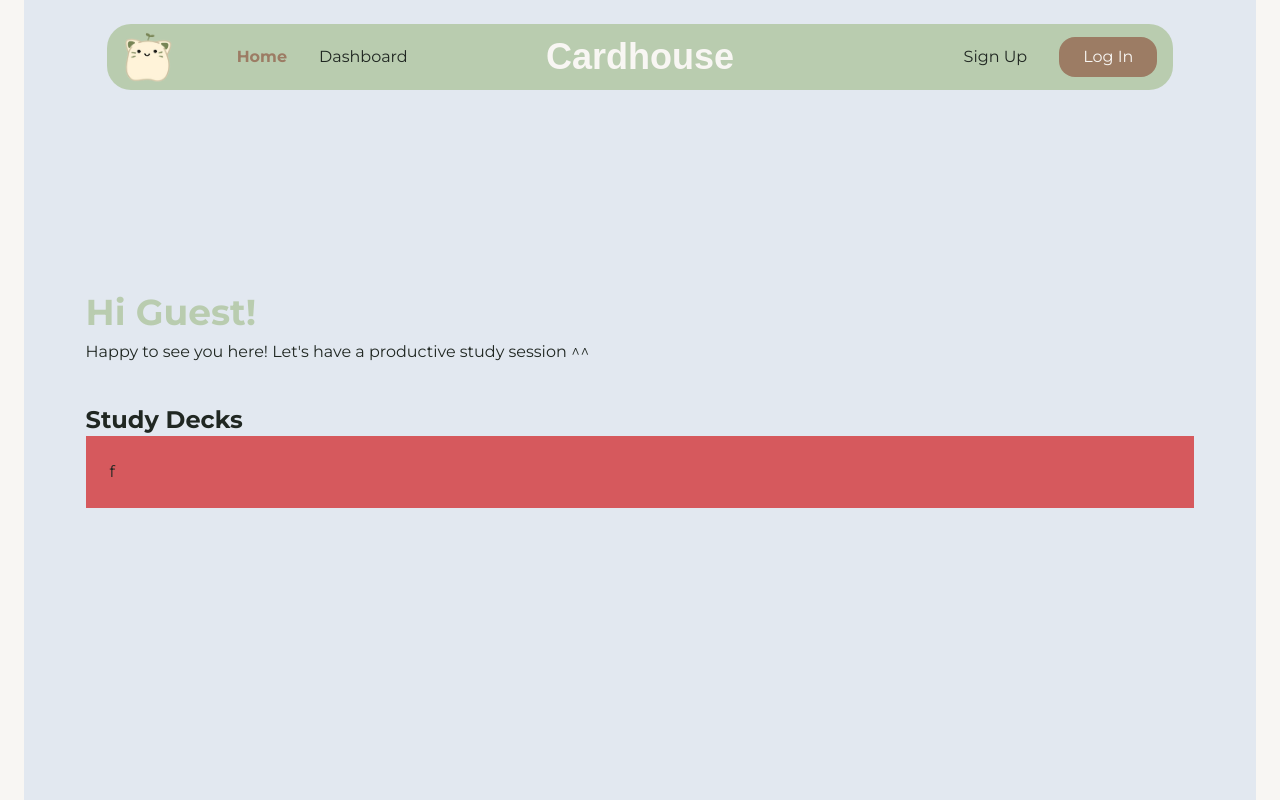
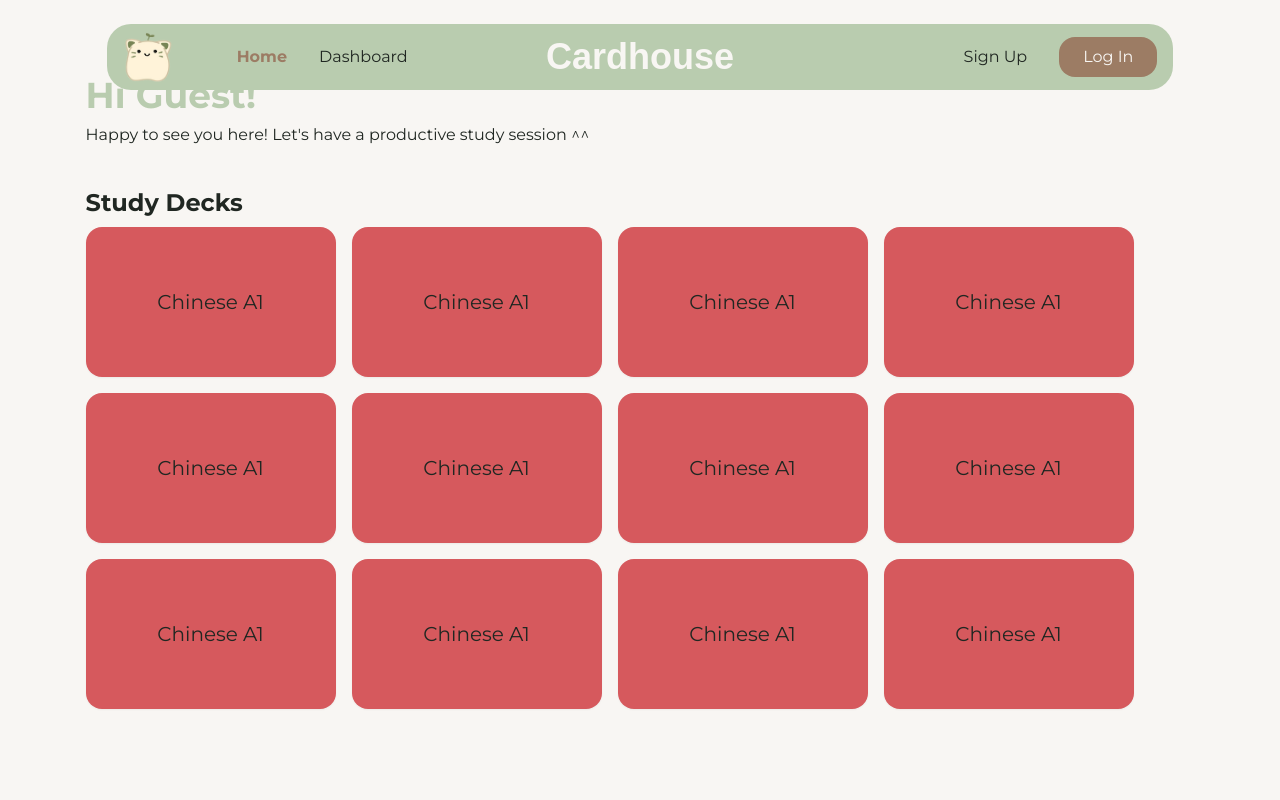
Before and after one commit to phmkhali/Cardhouse, a React (Vite) app in the folder cardhouse/: page /dashboard in a window 1280 px wide. Built offline with nearby package versions, Linux system fonts and the light colour scheme; no server answers; a web font is replaced by a local one.

Commit message:
Deck Tile layout

```diff
--- /dev/null
+++ b/cardhouse/src/scenes/dashboard/DeckTile.tsx
@@ -0,0 +1,15 @@
+import React from 'react'
+
+type Props = {
+    name: string,
+    deckId: string,
+    lastViewed?: Date,
+}
+
+const DeckTile = ({name, deckId, lastViewed}: Props) => {
+  return (
+    <div className="mb-4 mr-4 flex items-center justify-center text-xl h-[150px] w-[250px] bg-flower-pink rounded-2xl shadow-sm text-center">{name}</div>
+  )
+}
+
+export default DeckTile
--- a/cardhouse/src/scenes/dashboard/index.tsx
+++ b/cardhouse/src/scenes/dashboard/index.tsx
@@ -2,6 +2,7 @@ import React, { useEffect, useState } from "react";
 import { onAuthStateChanged } from "firebase/auth";
 import { auth } from "@/firebaseSetup";
 import { SelectedPage } from "@/shared/types";
+import DeckTile from "./DeckTile";
 
 type Props = {
   selectedPage: SelectedPage;
@@ -29,7 +30,7 @@ const Dashboard = ({ selectedPage, setSelectedPage }: Props) => {
   }, []);
 
   return (
-    <section id="dashboard" className="h-[100vh] w-[100wv] flex flex-col items-center justify-center mx-6 bg-slate-200">
+    <section id="dashboard" className="h-[100vh] w-[100wv] flex flex-col items-center justify-center mx-6">
         {/* HEADER TEXT */}
       <div className=" w-[90%] h-auto flex flex-col overflow-hidden gap-2">
         <h1 className="text-4xl font-bold text-secondary">
@@ -39,8 +40,21 @@ const Dashboard = ({ selectedPage, setSelectedPage }: Props) => {
       </div>
       {/* DECKS GALLERY */}
       <h2 className="w-[90%] font-bold text-2xl mt-10">Study Decks</h2>
-      <div className="w-[90%] h-auto flex flex-row gap-4 overflow-hidden bg-flower-pink -500 p-6">
-        <p>f</p>
+      <div className="w-[90%] h-auto flex flex-row flex-wrap overflow-hidden-500 pt-2">
+        <DeckTile name={"Chinese A1"} deckId={"123"} ></DeckTile>
+        <DeckTile name={"Chinese A1"} deckId={"123"} ></DeckTile>
+
+        <DeckTile name={"Chinese A1"} deckId={"123"} ></DeckTile>
+        <DeckTile name={"Chinese A1"} deckId={"123"} ></DeckTile>
+        <DeckTile name={"Chinese A1"} deckId={"123"} ></DeckTile>
+        <DeckTile name={"Chinese A1"} deckId={"123"} ></DeckTile>
+        <DeckTile name={"Chinese A1"} deckId={"123"} ></DeckTile>
+        <DeckTile name={"Chinese A1"} deckId={"123"} ></DeckTile>
+        <DeckTile name={"Chinese A1"} deckId={"123"} ></DeckTile>
+        <DeckTile name={"Chinese A1"} deckId={"123"} ></DeckTile>
+        <DeckTile name={"Chinese A1"} deckId={"123"} ></DeckTile>
+        <DeckTile name={"Chinese A1"} deckId={"123"} ></DeckTile>
+
       </div>
     </section>
   );
```
